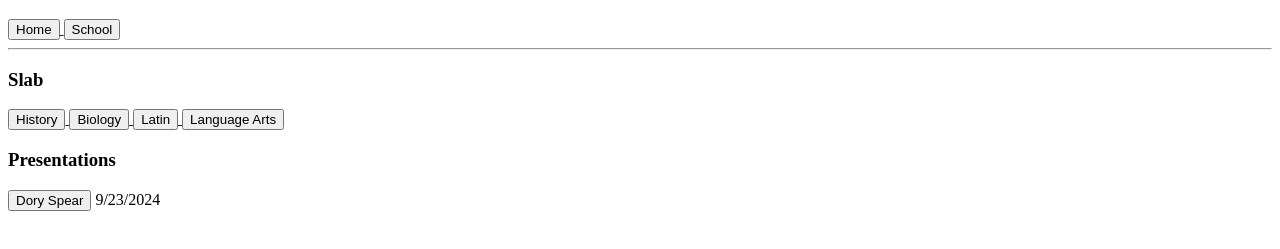
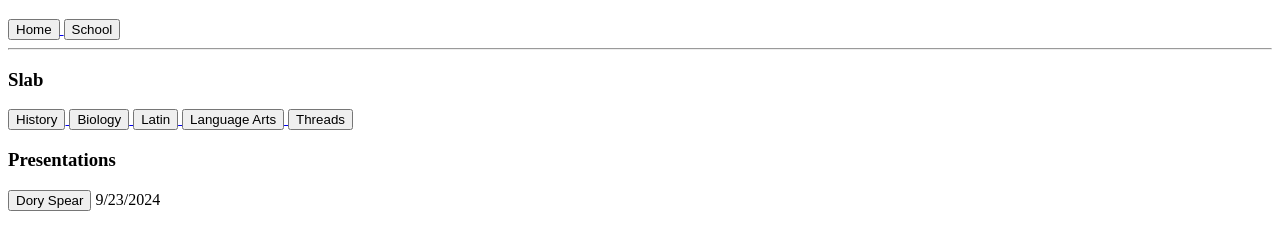
Before and after one commit to crosswinddesigns/noahjohnson, a plain HTML site: page school.html in a window 1280 px wide. Shown: the part 71-320 px from the top of the page. Drawn offline with Linux system fonts and the light colour scheme.

Commit message:
Update school.html

```diff
--- a/school.html
+++ b/school.html
@@ -26,6 +26,12 @@
     <a href="https://pietas.slab.com/public/posts/language-arts-lit-10-2024-25-aliya-crippen-aej5vat6?shr=r9lHXIDJ-cHuY9BdNrs3Bljb">
         <button>Language Arts</button>
     </a>
+
+    <a href="
+
+    <a href="https://pietas.slab.com/public/topics/threads-b4ev71te">
+        <button>Threads</button>
+    </a>
     <h3>Presentations</h3>
     <a href="dory.html">
     <button>Dory Spear</button></a>    9/23/2024
```
